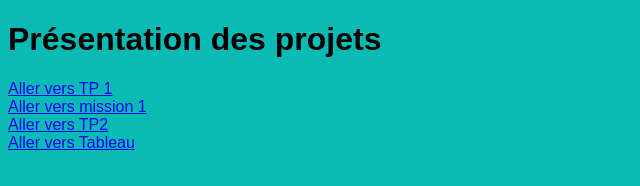
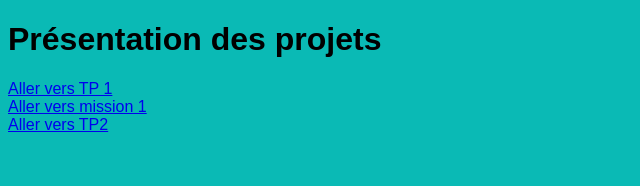
Before and after one commit to rodcsr/rod_cesar., a plain HTML site: page index.html in a window 1280 px wide. Shown: the whole page, without its empty margins (0-640 px from the left). Drawn offline with Linux system fonts and the light colour scheme.

Commit message:
Update index.html

```diff
--- a/index.html
+++ b/index.html
@@ -22,7 +22,7 @@
     <br>
     <a href="tp2/index.html"> Aller vers TP2</a>
     <br>
-    <a href="trainning/index.html"> Aller vers Tableau</a>
+
 
 </body>
 </html>
```
